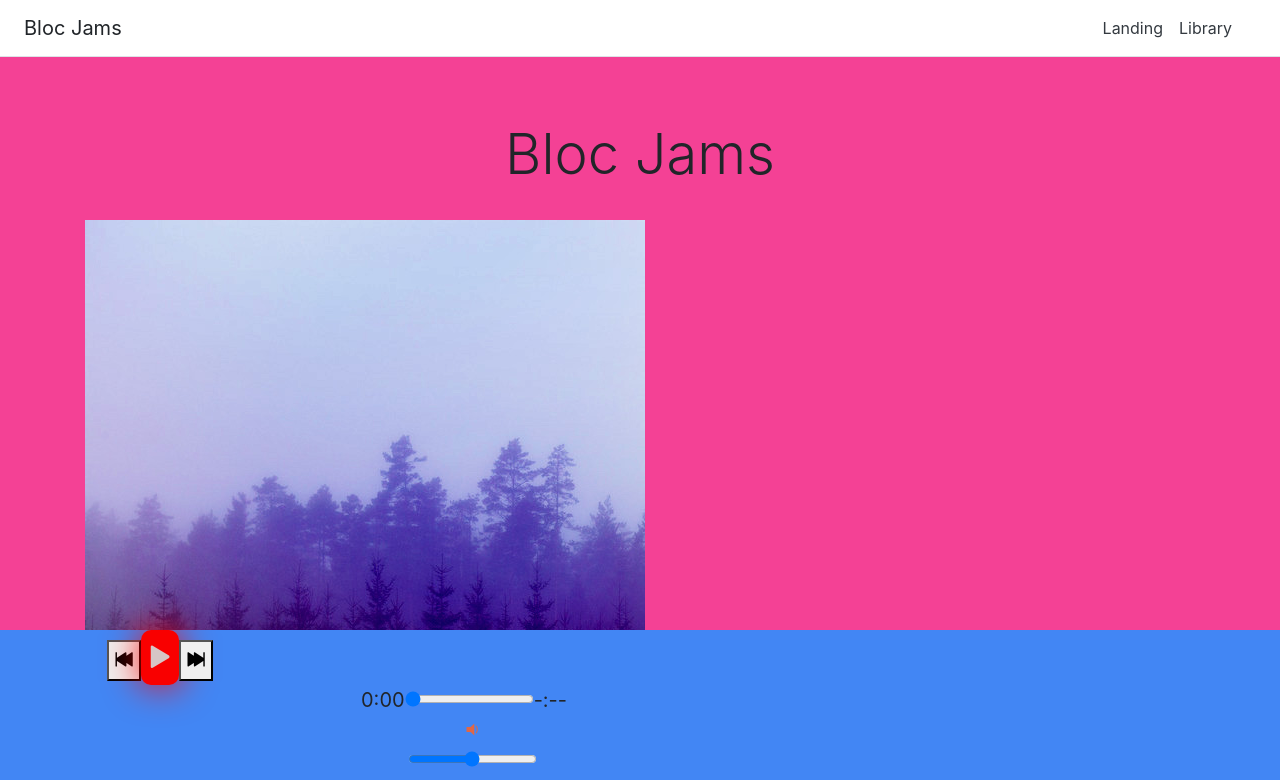
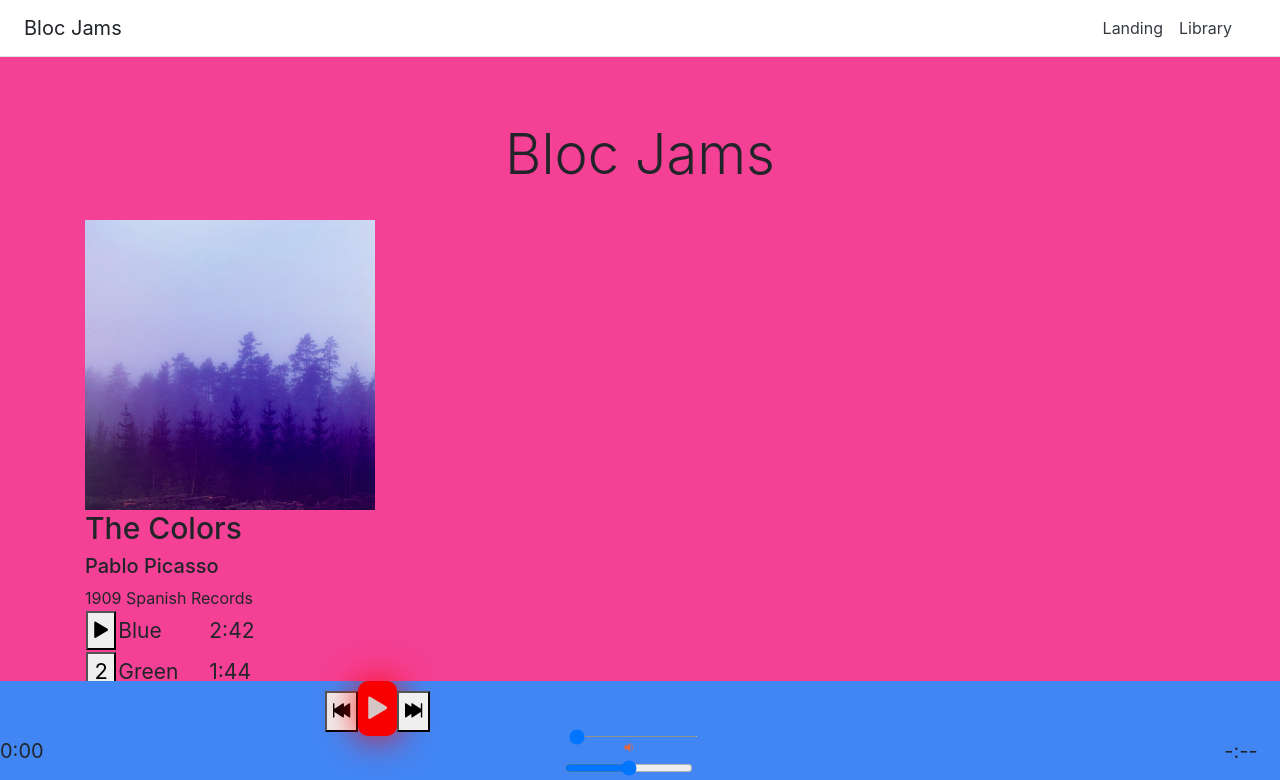
Before and after one commit to enigmatic-groot/bloc-jams-react, a React (Create React App) app: page /album/the-colors in a window 1280 px wide. Shown: the top 780 px of the page. Built offline with nearby package versions, Linux system fonts and the light colour scheme.

Commit message:
Assignment-10-STYLING-

```diff
--- a/src/App.css
+++ b/src/App.css
@@ -1,11 +1,18 @@
 body,
 html {
   height: 100%;
+  flex: 1;
 }
 #song-action-btns:hover {
-  width: 100%;
-
+  /*justify-content: space-between;*/
   animation: pulse 7s infinite;
+  flex: 1;
+}
+/*.player-bar > span {
+  flex: 1;
+}*/
+.song-actions > buttons {
+  flex: 1;
 }
 
 @keyframes pulse {
@@ -19,24 +26,53 @@ html {
     color: #f44195;
   }
 }
+
+.artist {
+  font-size: 20px;
+  flex: 1;
+  justify-content: space-between;
+}
+#album-cover-art {
+  display: flex;
+  justify-content: space-around;
+  height: 290px;
+  flex: 1;
+  justify-content: ;
+}
+#album-title {
+  font-size: 30px;
+  flex: 1;
+}
+
 #root {
   background-color: #f44195;
   height: 100%;
+  flex: 1;
 }
 .song {
-  font-size: 20px;
+  font-size: 21px;
 }
 #volume-control {
-  width: 75%;
+  flex: 1;
+
+  width: 99.5%;
   text-align: center;
   padding-right: 1rem;
-  font-size: 20px;
+  font-size: 15px;
+  height: 1px;
+  flex: 1;
 
   animation: pulse 7.3s infinite;
 }
 
 #time-control {
+  display: flex;
+  justify-content: space-between;
+  padding-right: 1rem;
   font-size: 20px;
+  width: 99.5%;
+  height: 1px;
+  flex: 1;
 }
 
 #play-pause {
@@ -57,36 +93,49 @@ html {
 }
 
 #song-action-btns:hover {
+  flex: 1;
   color: hotpink;
 }
 #song-action-btns {
-  font-size: 25px;
+  font-size: 22px;
+  width: 100%;
+  */flex: 1;
 }
 
 #play-pause:hover {
   color: hotpink;
+  flex: 1;
 }
 
 #song-title-color1:hover {
   color: blue;
+  flex: 1;
 }
 #next {
+  margin-right: auto;
   font-size: 23px;
+  /*display: flex;*/
+  flex: 1;
 }
 
 #next:hover {
   font-size: 23px;
   color: hotpink;
+  flex: 1;
 }
 #previous {
+  margin-left: auto;
   font-size: 23px;
+  flex: 1;
 }
 #previous:hover {
   color: hotpink;
+  flex: 1;
 }
 
 .bloc-jams-header {
   max-width: 700px;
+  flex: 1;
 }
 
 .card-deck {
@@ -98,35 +147,41 @@ html {
 }
 
 .player-bar {
+  flex: 1;
   position: fixed;
-  top: 20;
-  bottom: 0;
+  /*top: 19;*/
+  bottom: 0px;
   left: 0;
   right: 0;
-  height: 170px;
+  /*width: 100%;*/
+  height: 119px;
   background: #4286f4;
-  z-index: 100;
+  /*z-index: 100;*/
 }
 
 .player-bar .container {
-  display: table;
-  padding: 0;
-  width: 90%;
-  min-height: 100%;
+  /*display: table;*/
+  /*padding: 20;*/
+  /*width: 70%;*/
+  /*min-height: 10%;*/
+  flex: 1;
 }
 
 .player-bar .control-group {
-  display: table-row;
-  vertical-align: middle;
+  /*display: table-row;*/
+  /*vertical-align: middle;*/
+  flex: 1;
 }
 
 #buttons {
-  width: 25%;
+  height: -220px;
+  width: 59%;
   text-align: center;
   color: pink;
 }
 
 .song:hover {
+  flex: 1;
   -webkit-border-radius: 3px;
   border-radius: 50px;
   border: none;
@@ -154,8 +209,7 @@ html {
     }
   }
 }
-#song-list {
-}
+
 @-webkit-keyframes glowing {
   0% {
     background-color: #b20000;
@@ -171,16 +225,20 @@ html {
   }
 }
 #time-control {
-  width: 75%;
+  /*justify-content: space-evenly;*/
+  flex: 1;
+  /*width: 75%;
   text-align: center;
-  padding-right: 2rem;
+  padding-right: 2rem;*/
 }
 @media (max-width: 1000px) {
   .player-bar {
-    height: 100px;
+    flex: 1;
+    height: 108px;
   }
 
   #album-cover-art {
+    flex: 1;
     height: 300px;
     width: 300px;
   }
```
